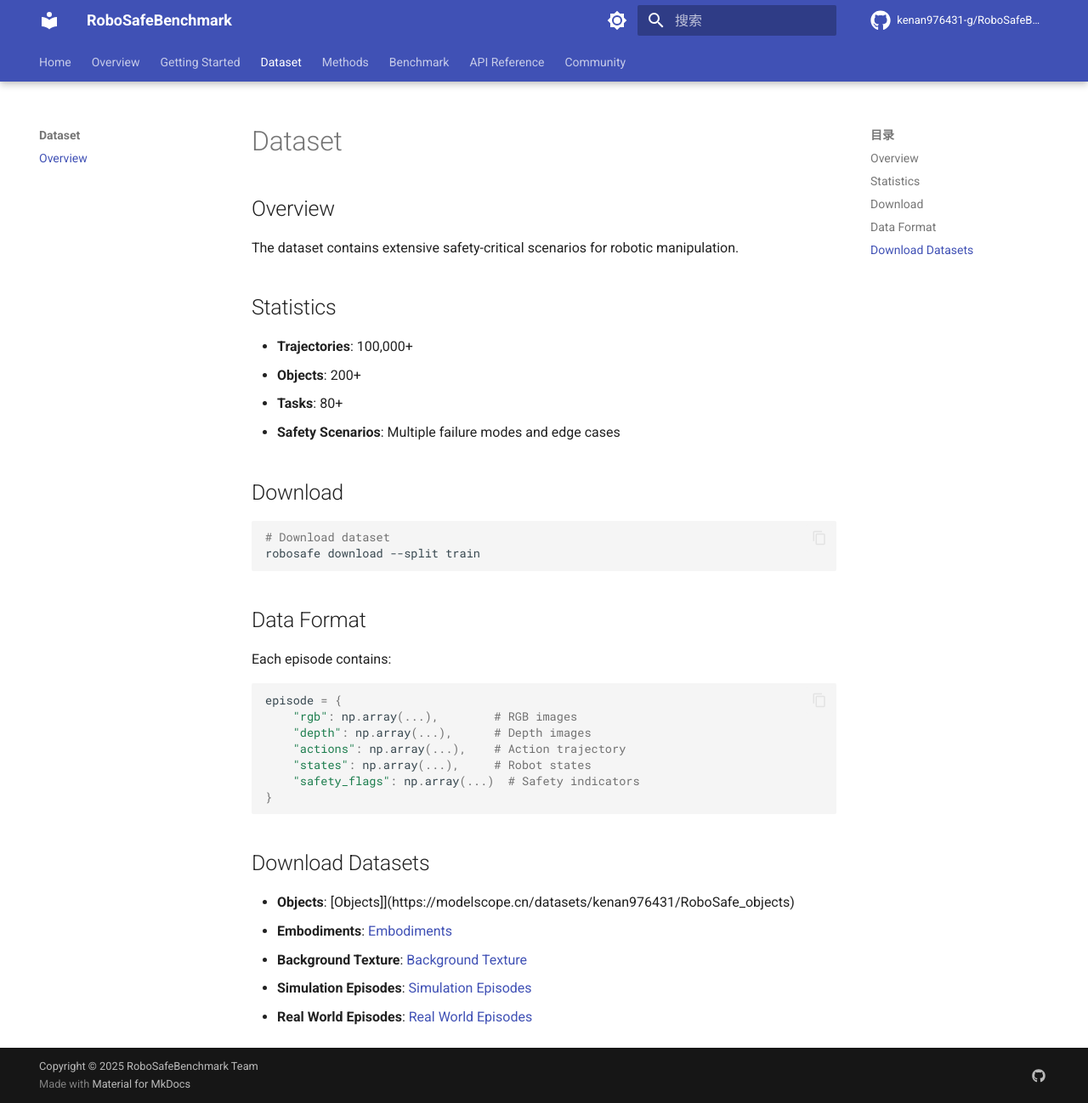
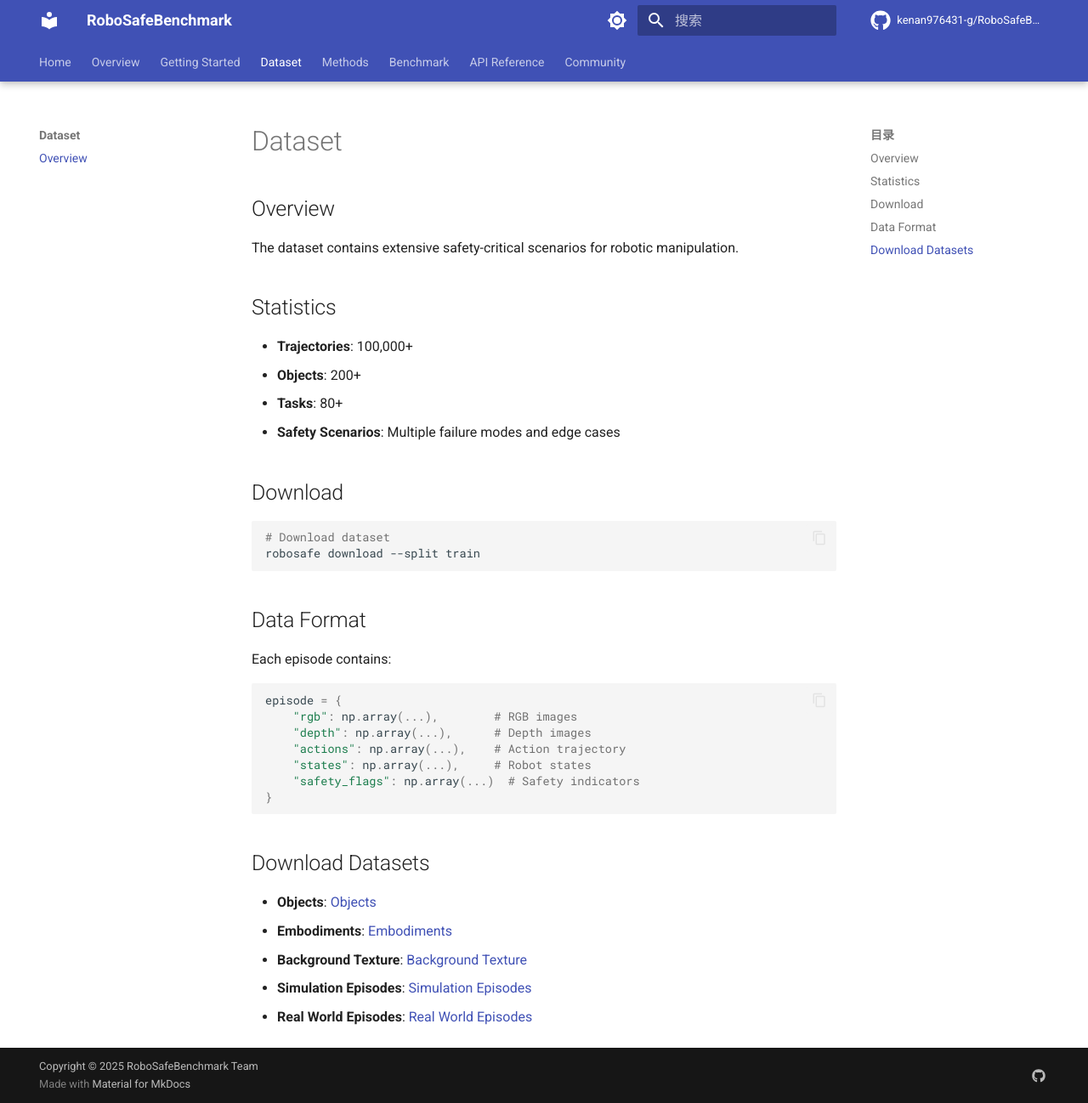
Before and after one commit to kenan976431-g/RoboSafeBenchmark, an MkDocs documentation site: the page built from docs/dataset/index.md, in a window 1280 px wide and 1298 px high. Shown: the whole window at 85% size. Built offline with MkDocs 1.6.1 and Material for MkDocs 9.7.7, drawn with Linux system fonts in a browser that asks for light colours; comment, search, counter and statistics services are not loaded.

Commit message:
Update index.md

```diff
--- a/docs/dataset/index.md
+++ b/docs/dataset/index.md
@@ -34,7 +34,7 @@
 
 ## Download Datasets
 
-- **Objects**: [Objects]](https://modelscope.cn/datasets/kenan976431/RoboSafe_objects)
+- **Objects**: [Objects](https://modelscope.cn/datasets/kenan976431/RoboSafe_objects)
 - **Embodiments**: [Embodiments](https://modelscope.cn/datasets/kenan976431/RoboSafe_embodiments)
 - **Background Texture**: [Background Texture](https://modelscope.cn/datasets/kenan976431/RoboSafe_background_texture)
 - **Simulation Episodes**: [Simulation Episodes](https://modelscope.cn/datasets/kenan976431/RoboSafe_realworld_episodes)
```
